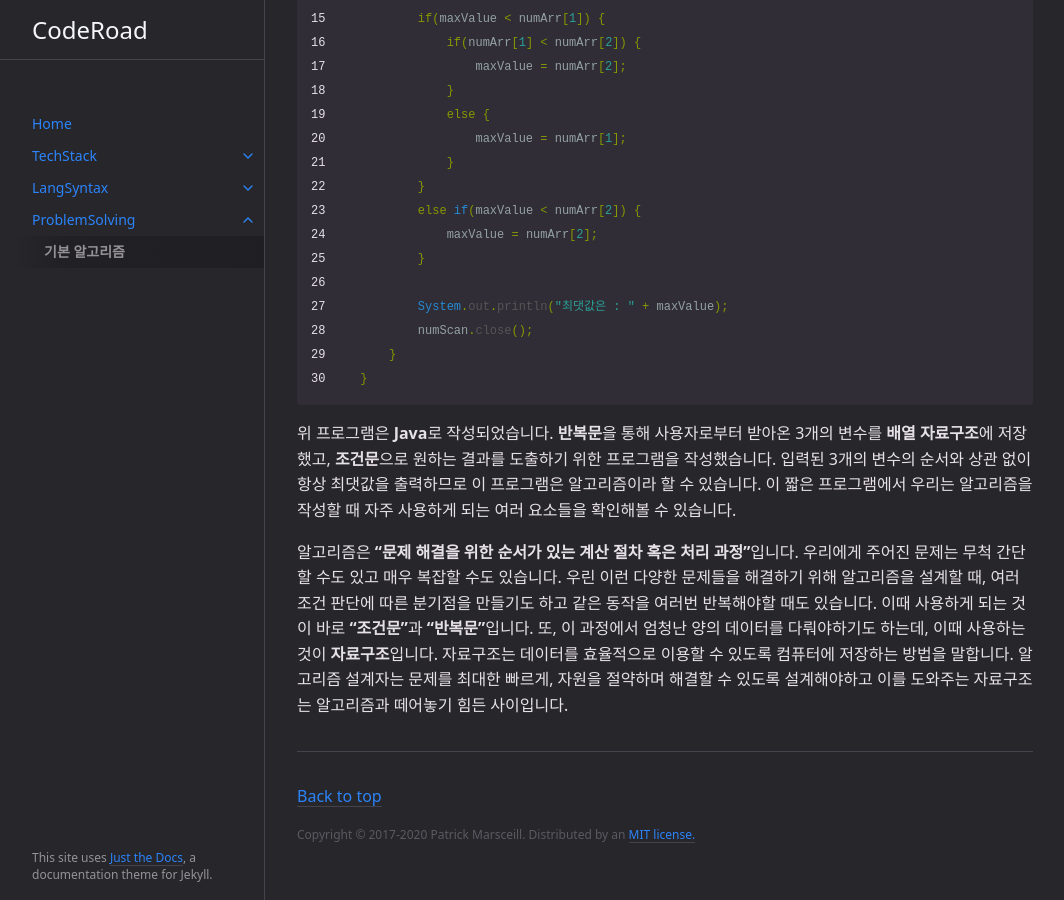
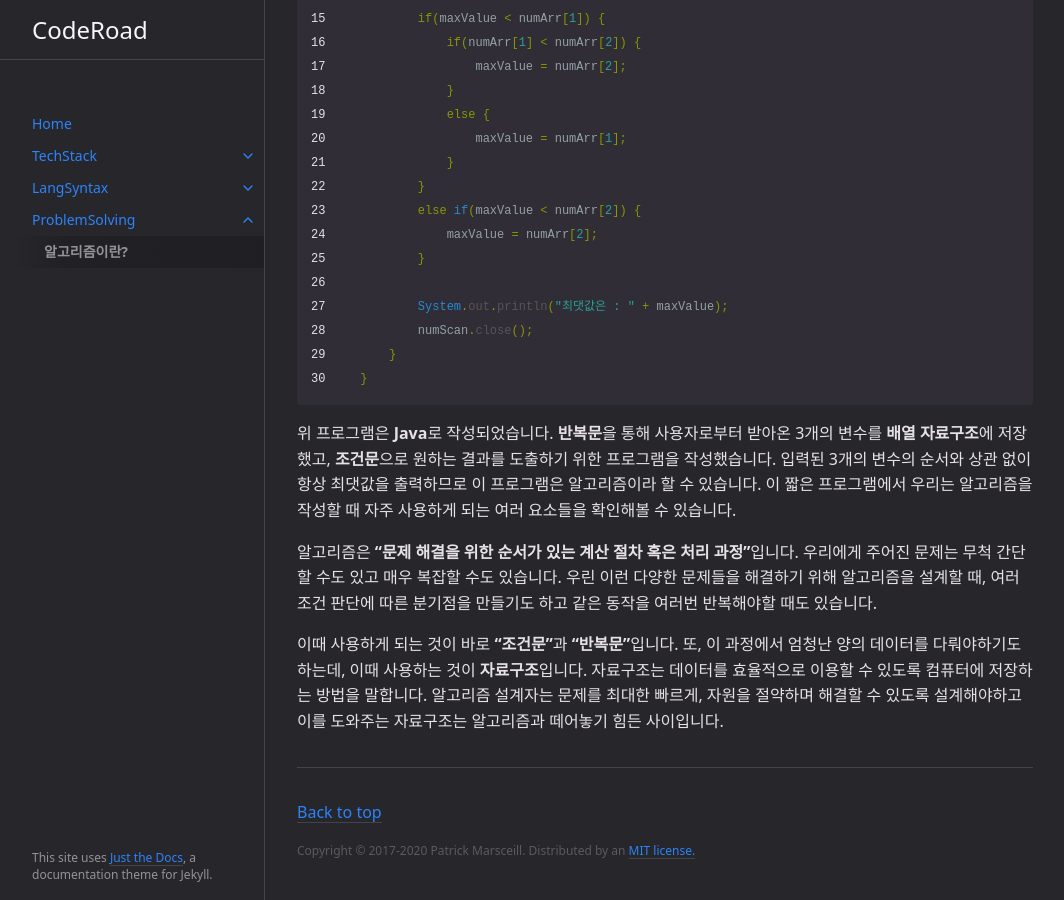
Before and after one commit to hangillee/hangillee.github.io, a Jekyll site: the page built from docs/ProblemSolving/ps1.md, in a window 1280 px wide and 900 px high, scrolled down 888 px. Shown: the whole window, without its empty margins (107-1171 px from the left). Built offline with Jekyll 4.4.1, drawn with Linux system fonts in a browser that asks for light colours; some of the changed text lies outside the part shown.

Commit message:
CHORE Edit ps1 page

```diff
--- a/docs/ProblemSolving/ps1.md
+++ b/docs/ProblemSolving/ps1.md
@@ -1,12 +1,12 @@
 ---
 layout: default
-title: 기본 알고리즘
+title: 알고리즘이란?
 nav_order: 1
 parent: ProblemSolving
 permalink: docs/problemsolving/ps1
 ---
 
-# 기본 알고리즘
+# 알고리즘이란?
 
 "알고리즘"은 다음과 같이 정의할 수 있습니다.
 
@@ -57,4 +57,6 @@ public class getMaxValue {
 
 위 프로그램은 **Java**로 작성되었습니다. **반복문**을 통해 사용자로부터 받아온 3개의 변수를 **배열 자료구조**에 저장했고, **조건문**으로 원하는 결과를 도출하기 위한 프로그램을 작성했습니다. 입력된 3개의 변수의 순서와 상관 없이 항상 최댓값을 출력하므로 이 프로그램은 알고리즘이라 할 수 있습니다. 이 짧은 프로그램에서 우리는 알고리즘을 작성할 때 자주 사용하게 되는 여러 요소들을 확인해볼 수 있습니다.
 
-알고리즘은 **"문제 해결을 위한 순서가 있는 계산 절차 혹은 처리 과정"**입니다. 우리에게 주어진 문제는 무척 간단할 수도 있고 매우 복잡할 수도 있습니다. 우린 이런 다양한 문제들을 해결하기 위해 알고리즘을 설계할 때, 여러 조건 판단에 따른 분기점을 만들기도 하고 같은 동작을 여러번 반복해야할 때도 있습니다. 이때 사용하게 되는 것이 바로 **"조건문"**과 **"반복문"**입니다. 또, 이 과정에서 엄청난 양의 데이터를 다뤄야하기도 하는데, 이때 사용하는 것이 **자료구조**입니다. 자료구조는 데이터를 효율적으로 이용할 수 있도록 컴퓨터에 저장하는 방법을 말합니다. 알고리즘 설계자는 문제를 최대한 빠르게, 자원을 절약하며 해결할 수 있도록 설계해야하고 이를 도와주는 자료구조는 알고리즘과 떼어놓기 힘든 사이입니다.
+알고리즘은 **"문제 해결을 위한 순서가 있는 계산 절차 혹은 처리 과정"**입니다. 우리에게 주어진 문제는 무척 간단할 수도 있고 매우 복잡할 수도 있습니다. 우린 이런 다양한 문제들을 해결하기 위해 알고리즘을 설계할 때, 여러 조건 판단에 따른 분기점을 만들기도 하고 같은 동작을 여러번 반복해야할 때도 있습니다.
+
+이때 사용하게 되는 것이 바로 **"조건문"**과 **"반복문"**입니다. 또, 이 과정에서 엄청난 양의 데이터를 다뤄야하기도 하는데, 이때 사용하는 것이 **자료구조**입니다. 자료구조는 데이터를 효율적으로 이용할 수 있도록 컴퓨터에 저장하는 방법을 말합니다. 알고리즘 설계자는 문제를 최대한 빠르게, 자원을 절약하며 해결할 수 있도록 설계해야하고 이를 도와주는 자료구조는 알고리즘과 떼어놓기 힘든 사이입니다.
```
